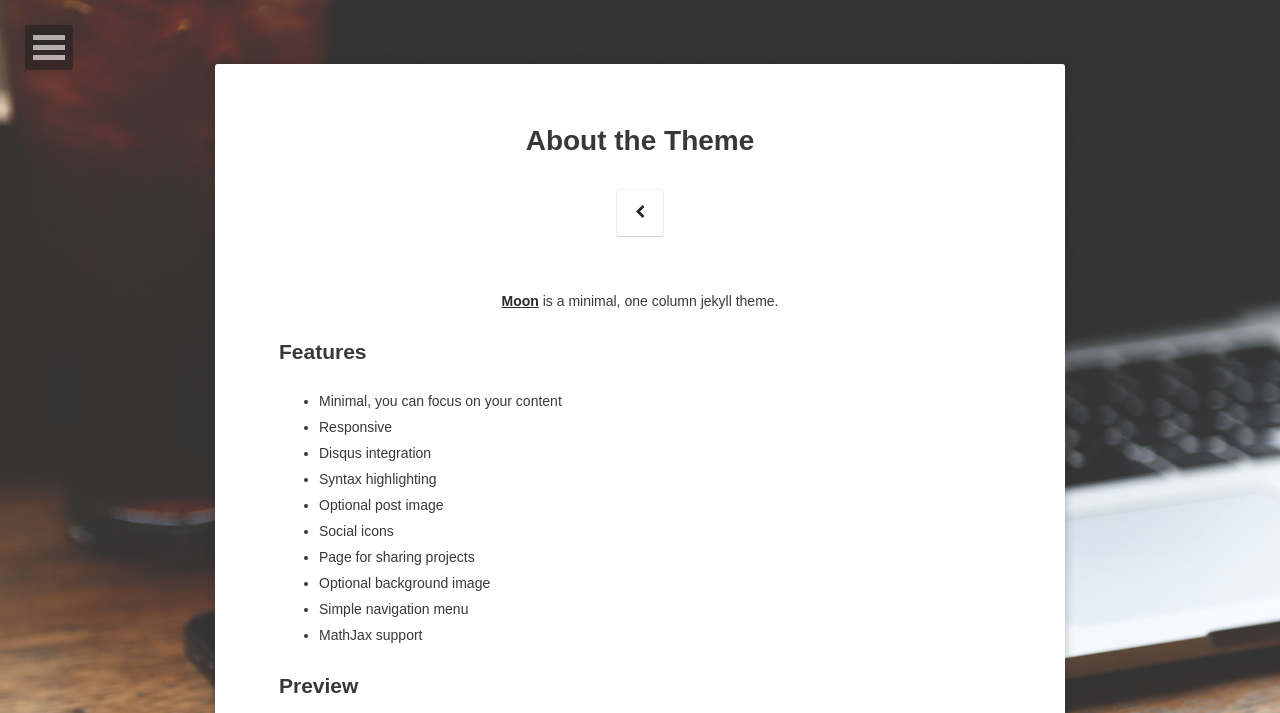
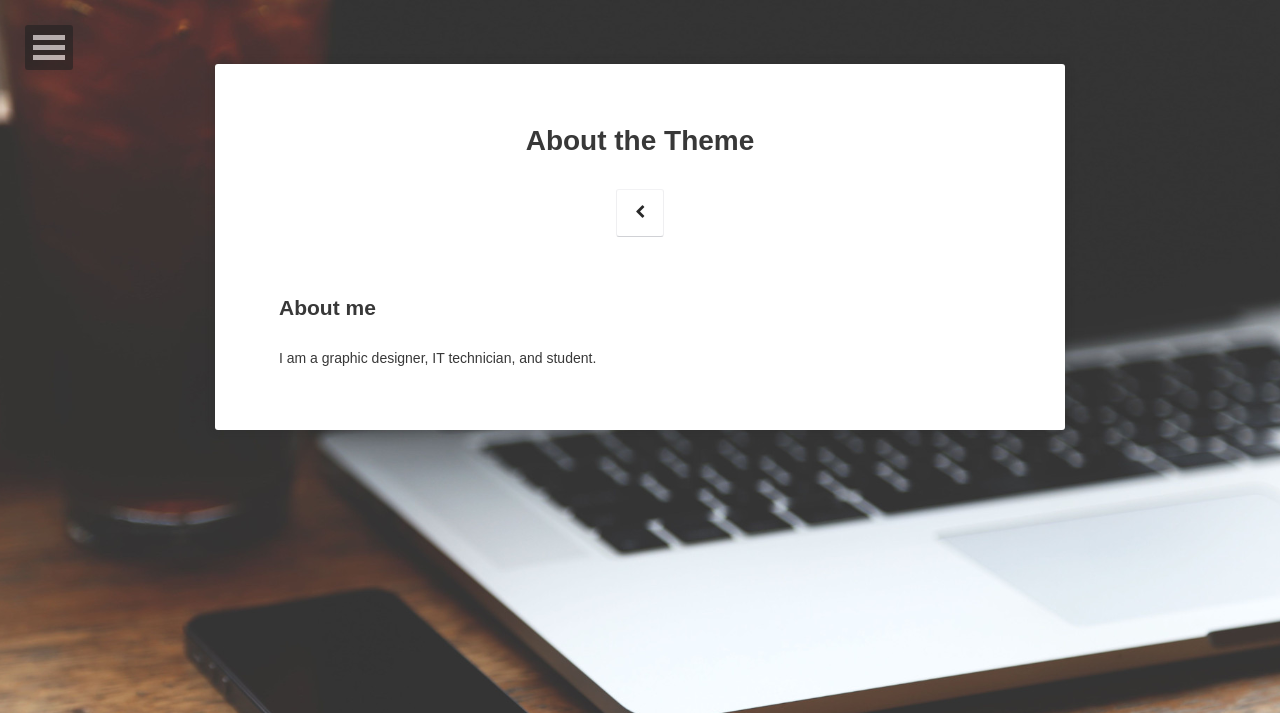
Before and after one commit to NaomiKerley/NaomiKerley.github.io, a Jekyll site: the page built from about/index.md, in a window 1280 px wide. Shown: the top 713 px of the page. Built offline with Jekyll 4.4.1, drawn with Linux system fonts in a browser that asks for light colours; some web fonts are replaced; some of the changed text lies outside the part shown; grey boxes are pictures that could not be loaded.

```diff
--- a/about/index.md
+++ b/about/index.md
@@ -4,33 +4,6 @@ title: About the Theme
 tags: [about, Jekyll, theme, moon]
 date: 2016-03-21
 ---
+## About me
 
-<center><a href="http://taylantatli.github.io/Moon"><b>Moon</b></a> is a minimal, one column jekyll theme.</center>
-
-## Features
-* Minimal, you can focus on your content
-* Responsive
-* Disqus integration
-* Syntax highlighting
-* Optional post image
-* Social icons
-* Page for sharing projects
-* Optional background image
-* Simple navigation menu
-* MathJax support
-
-## Preview
-
-{% capture images %}
-    https://cloud.githubusercontent.com/assets/754514/14509720/61c61058-01d6-11e6-93ab-0918515ecd56.png
-    https://cloud.githubusercontent.com/assets/754514/14509716/61ac6c8e-01d6-11e6-879f-8308883de790.png
-{% endcapture %}
-{% include gallery images=images caption="Screenshots of Moon Theme" cols=2 %}
-
-See a [live version of Moon](http://taylantatli.github.io/Moon) hosted on GitHub.
-
-## Getting Started
-
-To learn how to install and use this theme check out the [Setup Guide](http://taylantatli.me/Moon/moon-theme/) for more information.
-
-[Install Moon](https://github.com/TaylanTatli/Moon){: .btn}
+I am a graphic designer, IT technician, and student.
```
Also changed, not shown: 2 other files.
